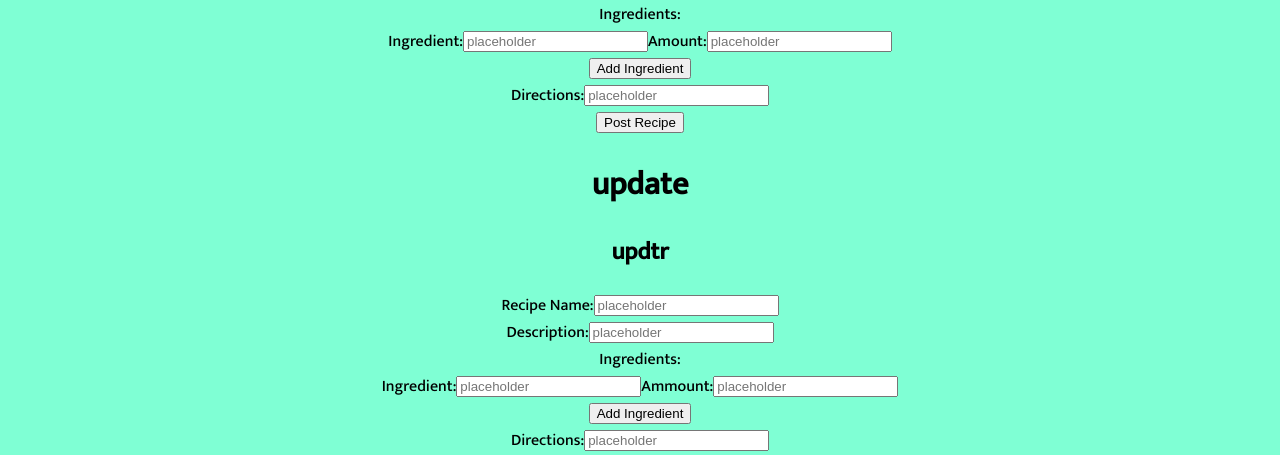
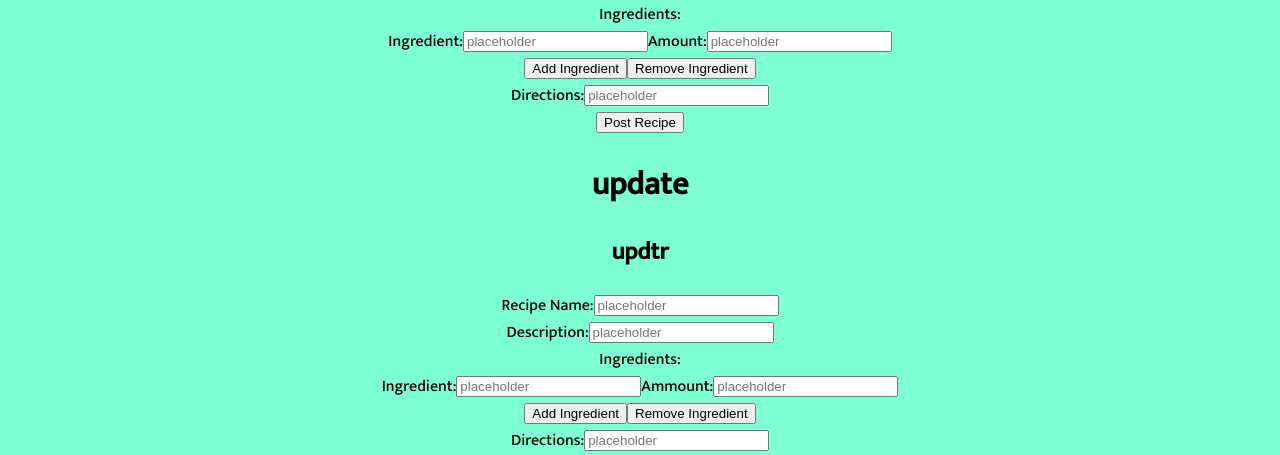
Before and after one commit to robert-bl/MyPlates, a React (Create React App) app in the folder my-plate/: page /createrecipe in a window 1280 px wide. Shown: the part 582-1037 px from the top of the page. Built offline with nearby package versions, Linux system fonts and the light colour scheme; no server answers; a web font is replaced by a local one.

Commit message:
remove ingredient buttons added to CreateRecipe and UpdateRecipe

```diff
--- a/my-plate/src/components/CreateRecipe.jsx
+++ b/my-plate/src/components/CreateRecipe.jsx
@@ -30,11 +30,24 @@ export default function CreateRecipe () {
     //adds new ingredient field, ups ingredientNumber and sets the key and value for the new ingredient in the createRecipeForm
     const addIngredientField = () => {
         if (ingredientNumber.length < 20) {
-            setIngredientNumber([...ingredientNumber, ingredientNumber.length + 1])
-            setCreateRecipeForm({...createRecipeForm, ['ingredient' + (ingredientNumber.length +1)]: "", ['measurement' + (ingredientNumber.length +1)]: ""})
+            let n = ingredientNumber.length + 1
+            setIngredientNumber([...ingredientNumber, n])
+            setCreateRecipeForm({...createRecipeForm, ['ingredient' + (n)]: "", ['measurement' + (n)]: ""})
         } else {
             alert("Maximum of 20 ingredients allowed")
         }
+        console.log(createRecipeForm)
+    }
+
+    //delete ingredient field
+    const removeIngredientField = () => {
+        if (ingredientNumber.length > 1) {
+        let localArr = [...ingredientNumber]
+        let n = localArr.splice(localArr.length - 1, 1)
+        setIngredientNumber(localArr)
+        setCreateRecipeForm({...createRecipeForm, ['ingredient' + (n)]: null, ['measurement' + (n)]: null})
+        }
+        console.log(createRecipeForm)
     }
 
     //posts createRecipeForm to the database
@@ -85,6 +98,9 @@ export default function CreateRecipe () {
                         <button onClick={(event) => {
                             event.preventDefault()
                             addIngredientField()}}>Add Ingredient</button>
+                        <button onClick={(event) => {
+                            event.preventDefault()
+                            removeIngredientField()}}>Remove Ingredient</button>
                 </div>
                 <div>
                 <label htmlFor="">Directions:</label>
@@ -94,10 +110,10 @@ export default function CreateRecipe () {
             </form>
 
             {/* Testing Update Recipe, remove before deplyment */}
-            <div>
-                <h1>update</h1>
-                <UpdateRecipe />
-            </div>
+                <div>
+                    <h1>update</h1>
+                    <UpdateRecipe />
+                </div>
         </div>
     )
 }
--- a/my-plate/src/components/UpdateRecipe.jsx
+++ b/my-plate/src/components/UpdateRecipe.jsx
@@ -20,10 +20,8 @@ export default function UpdateRecipe () {
 
     //stores recipe info
     const [recipeInfo, setRecipeInfo] = useState(initialRecipeState)
+
     const [ingredientNumber, setIngredientNumber] = useState([1])
-
-
-
 
     //get existing recipe info from database and set ingredient form length to existing ingredients
     useEffect(() => {
@@ -48,17 +46,28 @@ export default function UpdateRecipe () {
     }, [])
 
 
-
+    // Add new ingredient field
     const addIngredientField = () => {
         if (ingredientNumber.length < 20) {
-            setIngredientNumber([...ingredientNumber, ingredientNumber.length + 1])
-            setRecipeInfo({...recipeInfo, ['ingredient' + (ingredientNumber.length +1)]: "", ['measurement' + (ingredientNumber.length +1)]: ""})
-            console.log(recipeInfo)
+            let n = ingredientNumber.length + 1
+            setIngredientNumber([...ingredientNumber, n])
+            setRecipeInfo({...recipeInfo, ['ingredient' + (ingredientNumber.length +1)]: "", ['measurement' + (n)]: ""})
         } else {
             alert("Maximum of 20 ingredients allowed")
         }
     }
 
+        //delete ingredient field
+        const removeIngredientField = () => {
+            if (ingredientNumber.length > 1) {
+            let localArr = [...ingredientNumber]
+            let n = localArr.splice(localArr.length - 1, 1)
+            setIngredientNumber(localArr)
+            setRecipeInfo({...recipeInfo, ['ingredient' + (n)]: null, ['measurement' + (n)]: null})
+            }
+        }
+
+    //Put recipe changes into database
     const UpdateRecipe = async(data) => {
         try {
             const response = await axiosCreate.put(`/api/recipes/${recipeInfo.id}`, data)
@@ -68,10 +77,12 @@ export default function UpdateRecipe () {
         }
     }
 
+    //update recipeInfo when there is input in the forms
     const handleChange = (event) => {
         setRecipeInfo({...recipeInfo, [event.target.id]: event.target.value})
     }
 
+    // submit form changes
     const handleSubmit = async (event) => {
         event.preventDefault()
         await UpdateRecipe(recipeInfo)
@@ -105,6 +116,9 @@ export default function UpdateRecipe () {
                         <button onClick={(event) => {
                             event.preventDefault()
                             addIngredientField()}}>Add Ingredient</button>
+                        <button onClick={(event) => {
+                            event.preventDefault()
+                            removeIngredientField()}}>Remove Ingredient</button>
                 </div>
                 <div>
                 <label htmlFor="">Directions:</label>
```
